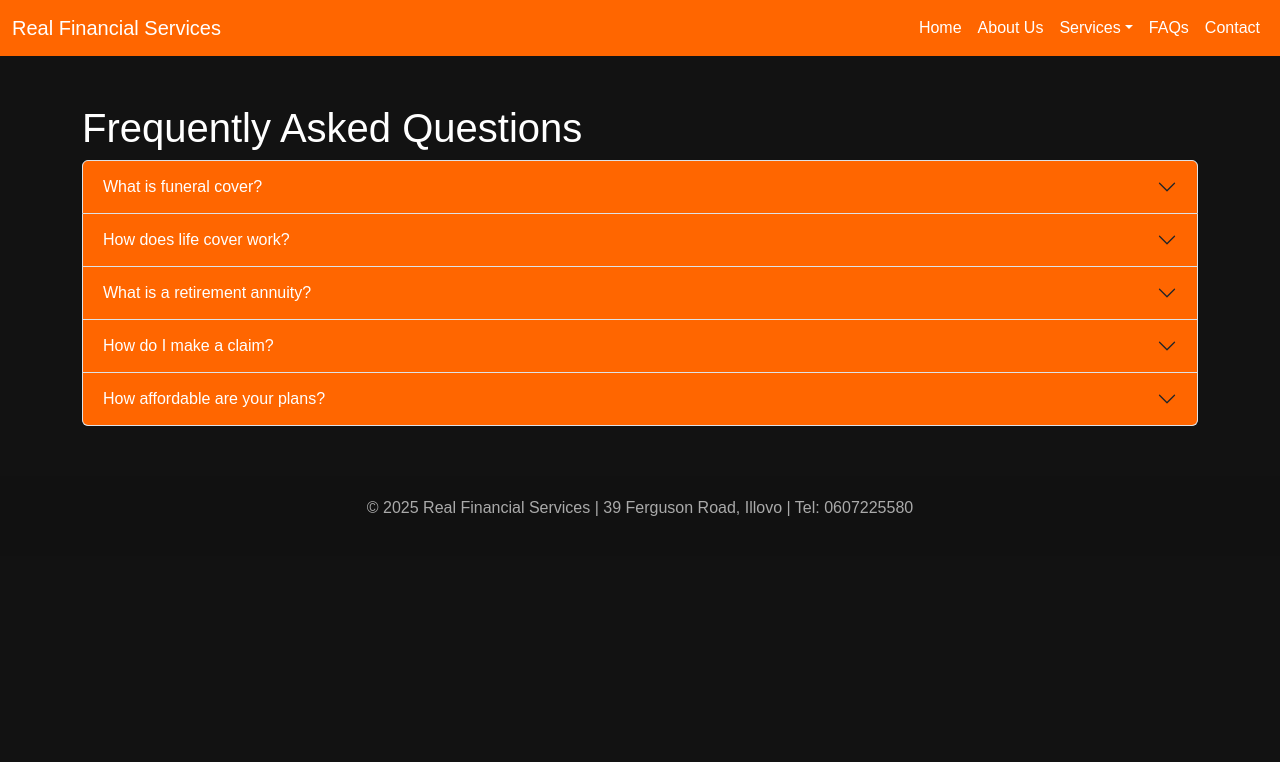
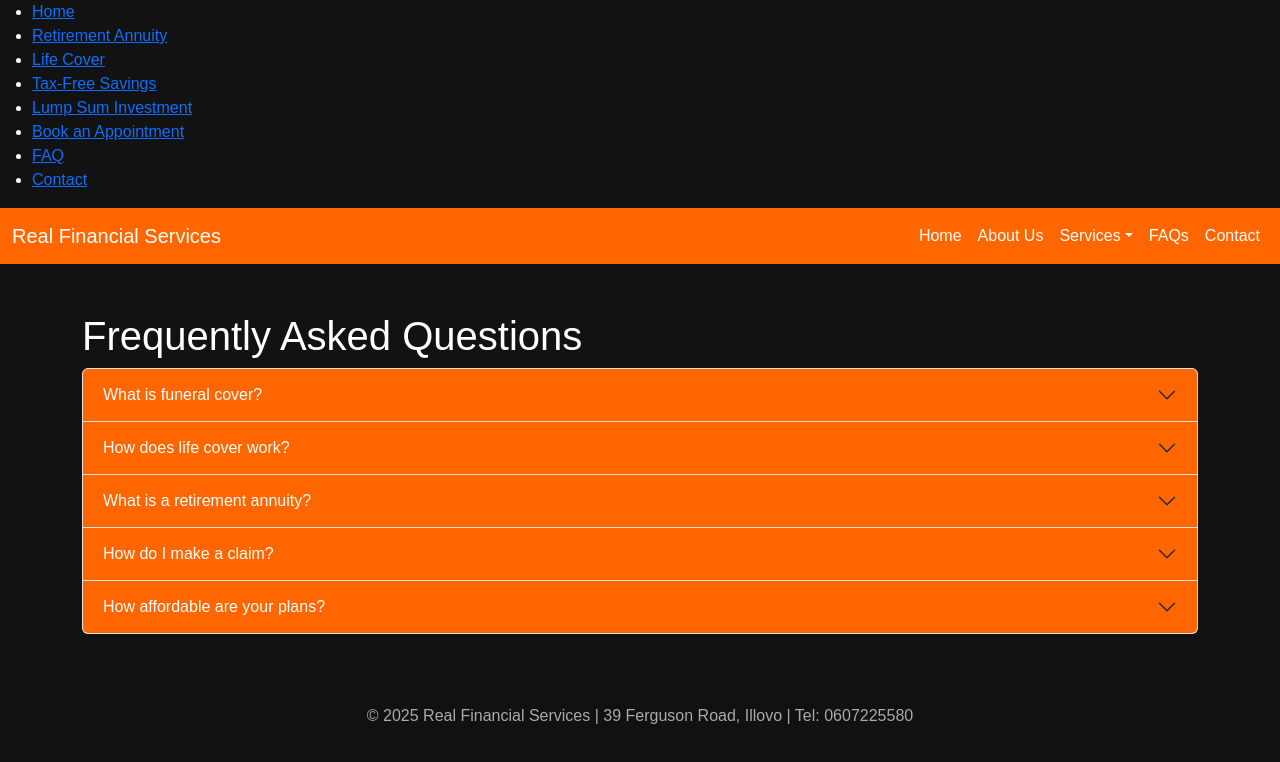
Before and after one commit to Cand-ice-code/Real-Financial-Service, a plain HTML site: page faq.html in a window 1280 px wide. Drawn offline with nearby package versions, Linux system fonts and the light colour scheme.

Commit message:
Update faq.html

```diff
--- a/faq.html
+++ b/faq.html
@@ -15,6 +15,18 @@
   </style>
 </head>
 <body>
+  <nav>
+  <ul>
+    <li><a href="index.html">Home</a></li>
+    <li><a href="retirement-annuity.html">Retirement Annuity</a></li>
+    <li><a href="life-cover.html">Life Cover</a></li>
+    <li><a href="tax-free-savings.html">Tax-Free Savings</a></li>
+    <li><a href="lump-sum-investment.html">Lump Sum Investment</a></li>
+    <li><a href="appointment.html">Book an Appointment</a></li>
+    <li><a href="faq.html">FAQ</a></li>
+    <li><a href="contact.html">Contact</a></li>
+  </ul>
+</nav>
 <nav class="navbar navbar-expand-lg navbar-dark">
   <div class="container-fluid">
     <a class="navbar-brand" href="index.html">Real Financial Services</a>
```
